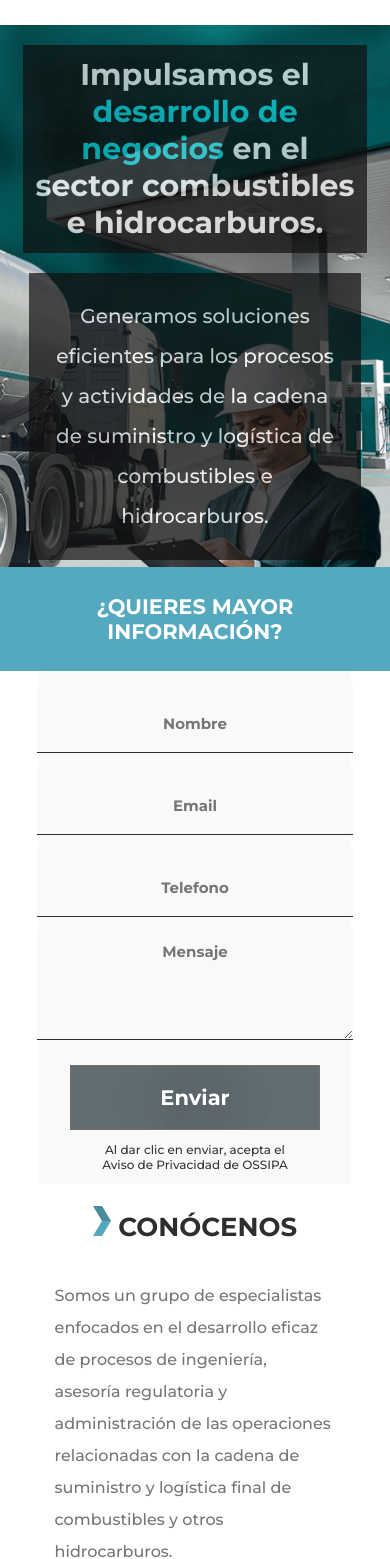
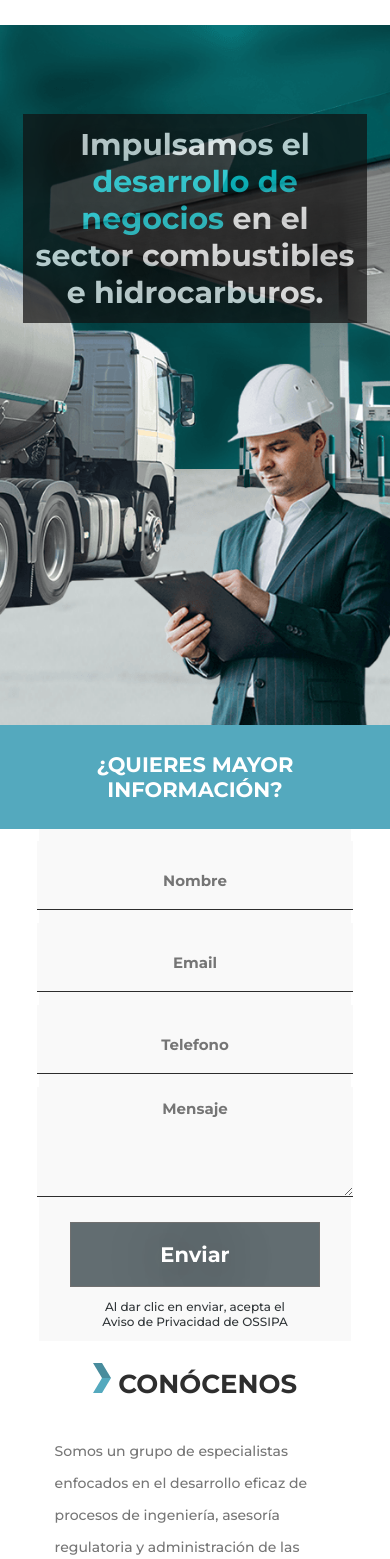
Before and after one commit to marquesin/proyectoossipa, a React (Create React App) app: page / in a window 390 px wide. Shown: the part 73-1632 px from the top of the page. Built offline with nearby package versions, Linux system fonts and the light colour scheme.

Commit message:
Favicon y title

```diff
--- a/public/index.html
+++ b/public/index.html
@@ -24,7 +24,7 @@
       work correctly both with client-side routing and a non-root public URL.
       Learn how to configure a non-root public URL by running `npm run build`.
     -->
-    <title>React App</title>
+    <title>OSSIPA</title>
   </head>
   <body>
     <noscript>You need to enable JavaScript to run this app.</noscript>
--- a/src/Components/Home/Banner/Banner.css
+++ b/src/Components/Home/Banner/Banner.css
@@ -158,13 +158,16 @@
     .buttonBannerHomeSo, .buttonBannerHomeNo{
         display: none;
     }
+    .containerbuttonBannerHome, .parrafoTitle {
+        display: none;
+    }
 }
 @media screen and (max-width: 480px) {
     .banner{
         background-image: url("./img/480x70.png");
         background-size: cover;
-        height: auto;
-        /* height: 700px; */
+        /* height: auto; */
+        height: 700px;
     }
     .containterIntroBanner{
         /* padding-top: 35%; */
@@ -175,6 +178,7 @@
         opacity: 0.71;
         padding: 3%;
         font-size: 30px;
+        margin-top: 23%;
     }
     .containerParrafoTitle{
         width: 85%;
--- a/src/Components/Home/Contactenos/Contactenos.css
+++ b/src/Components/Home/Contactenos/Contactenos.css
@@ -237,9 +237,6 @@ line-height: 32px;
         margin-bottom: 5%;
         font-size: 16px;
     }
-}
-
-@media screen  and (max-width:1024px) {
     .containerContactenos{
         flex-direction: row;
         align-items: flex-start;
@@ -247,9 +244,7 @@ line-height: 32px;
     .h2Conocenos{
         text-align: center;
     }
-    .pConocenos{
-        font-size: 16px;
-    }
+
     .conocenos{
         margin-top: 2%;
         margin-right: 2%;
```
Also changed, not shown: 1 other file (tests, documents, lock files or other folders).
